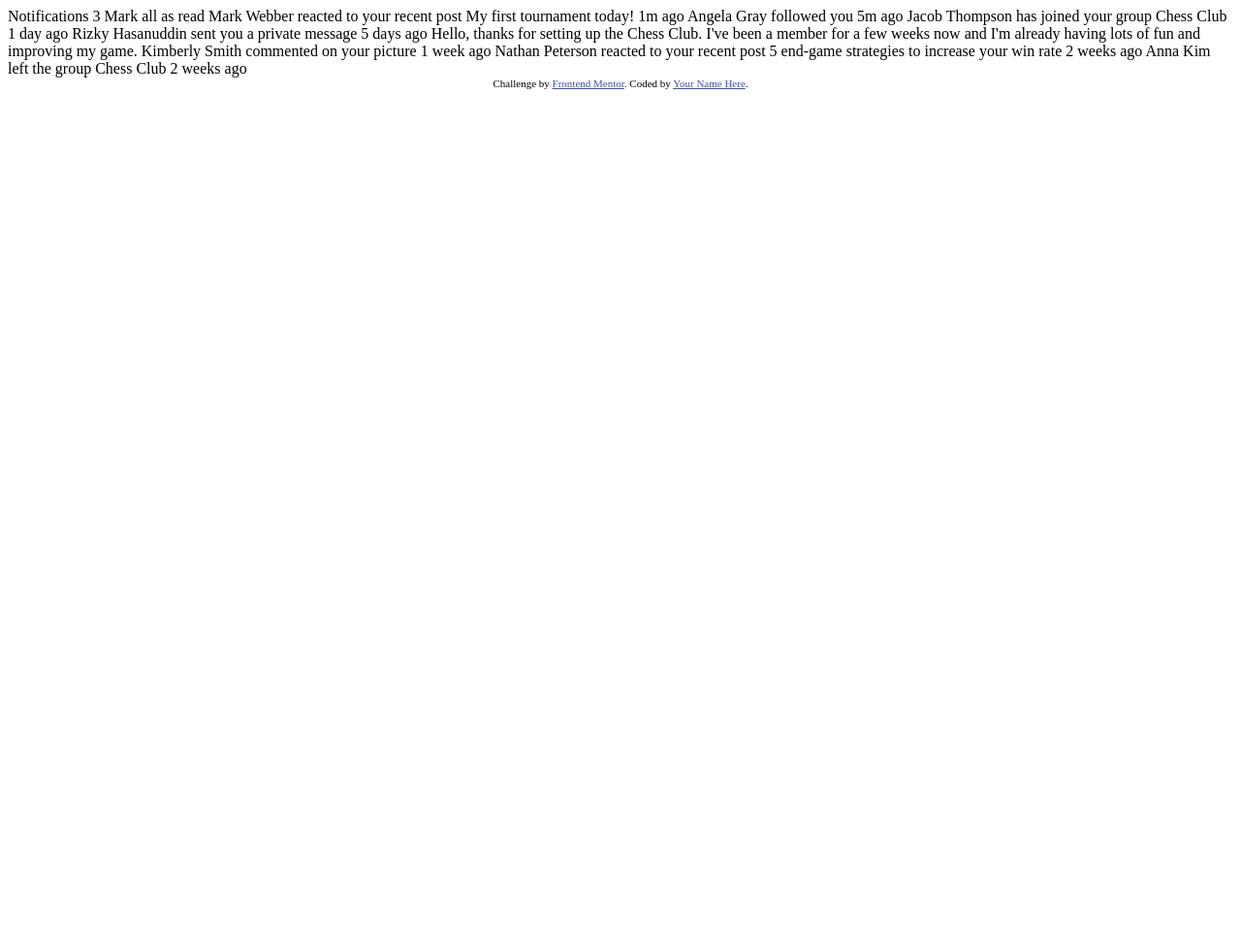
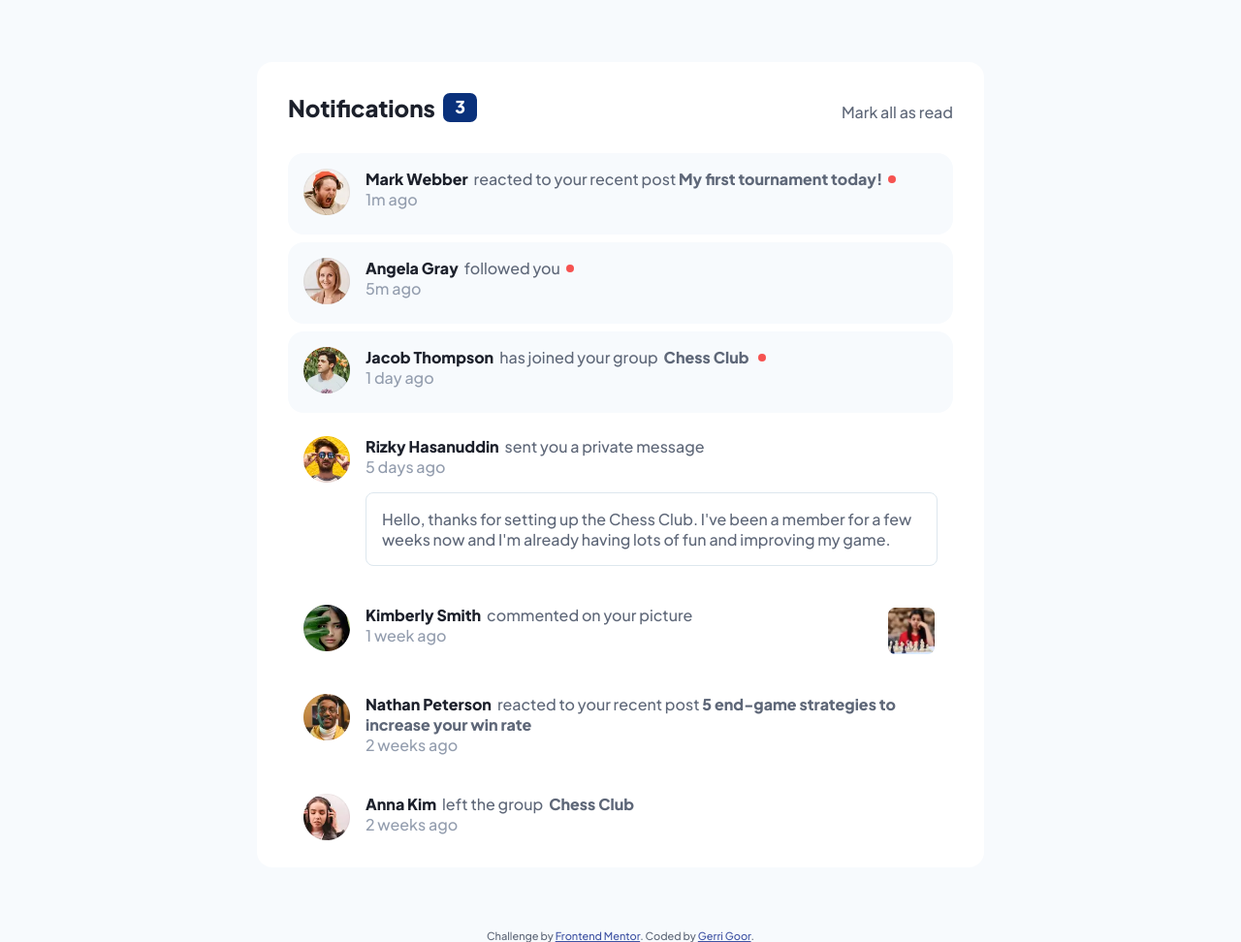
Before and after one commit to Gerre95/frontend_mentor_Notifications_page, a plain HTML site: page index.html in a window 1280 px wide. Shown: the whole page at 97% size. Before the commit the page ends 800 px from the top, so only its background shows below. Drawn offline with Linux system fonts and the light colour scheme.

Commit message:
Create notifications page

```diff
--- a/index.html
+++ b/index.html
@@ -1,51 +1,156 @@
 <!DOCTYPE html>
 <html lang="en">
   <head>
-  <meta charset="UTF-8">
-  <meta name="viewport" content="width=device-width, initial-scale=1.0"> <!-- displays site properly based on user's device -->
+    <meta charset="UTF-8" />
+    <meta name="viewport" content="width=device-width, initial-scale=1.0" />
+    <!-- displays site properly based on user's device -->
 
-  <link rel="icon" type="image/png" sizes="32x32" href="./images/favicon-32x32.png">
+    <link
+      rel="icon"
+      type="image/png"
+      sizes="32x32"
+      href="./images/favicon-32x32.png"
+    />
 
     <title>Frontend Mentor | Notifications page</title>
 
+    <link rel="stylesheet" href="style.css" />
+
     <!-- Feel free to remove these styles or customise in your own stylesheet 👍 -->
     <style>
-    .attribution { font-size: 11px; text-align: center; }
-    .attribution a { color: hsl(228, 45%, 44%); }
+      .attribution {
+        font-size: 11px;
+        text-align: center;
+      }
+      .attribution a {
+        color: hsl(228, 45%, 44%);
+      }
     </style>
   </head>
   <body>
+    <main>
+      <div class="header">
+        <h1>Notifications</h1>
+        <span class="count">3</span>
+        <div id="mark-all-as-read" class="action">Mark all as read</div>
+      </div>
+      <div class="notification unread">
+        <div class="picture">
+          <img
+            src="./assets/images/avatar-mark-webber.webp"
+            alt="profile-mark-webber"
+          />
+        </div>
+        <div class="content">
+          <span class="name">Mark Webber</span> reacted to your recent post
+          <span class="post">My first tournament today!</span>
+          <span class="unread-indicator">&nbsp;</span>
+          <div class="time-ago">1m ago</div>
+        </div>
+      </div>
+      <div class="notification unread">
+        <div class="picture">
+          <img
+          src="./assets/images/avatar-angela-gray.webp"
+          alt="profile-angela-gray"
+          />
+        </div>
+        <div class="content">
+          <span class="name">Angela Gray</span> followed you
+          <span class="unread-indicator">&nbsp;</span>
+          <div class="time-ago">5m ago</div>
+        </div>
+      </div>
+      <div class="notification unread">
+        <div class="picture">
+          <img
+          src="./assets/images/avatar-jacob-thompson.webp"
+          alt="profile-jacob-thompson"
+          />
+        </div>
+        <div class="content">
+          <span class="name">Jacob Thompson</span> has joined your group
+          <span class="group-name">Chess Club</span>
+          <span class="unread-indicator">&nbsp;</span>
+          <div class="time-ago">1 day ago</div>
+        </div>
+      </div>
+      <div class="notification">
+        <div class="picture">
+          <img
+          src="./assets/images/avatar-rizky-hasanuddin.webp"
+          alt="profile-rizky-hasanuddin"
+          />
+        </div>
+        <div class="content">
+          <span class="name">Rizky Hasanuddin</span> sent you a private message
+          <span class="unread-indicator">&nbsp;</span>
+          <div class="time-ago">5 days ago</div>
+          <div class="message">
+            Hello, thanks for setting up the Chess Club. I've been a member for
+            a few weeks now and I'm already having lots of fun and improving my
+            game.
+          </div>
+        </div>
+      </div>
+      <div class="notification">
+        <div class="picture">
+          <img
+          src="./assets/images/avatar-kimberly-smith.webp"
+          alt="profile-kimberly-smith"
+          />
+        </div>
+        <div class="content with-picture">
+          <span class="name">Kimberly Smith</span> commented on your picture
+          <span class="unread-indicator">&nbsp;</span>
+          <div class="time-ago">1 week ago</div>
+          <img src="./assets/images/image-chess.webp" alt="chess">
+        </div>
+      </div>
+      <div class="notification">
+        <div class="picture">
+          <img
+          src="./assets/images/avatar-nathan-peterson.webp"
+          alt="profile-nathan-peterson"
+          />
+        </div>
+        <div class="content">
+          <span class="name">Nathan Peterson</span> reacted to your recent post
+          <span class="post"
+          >5 end-game strategies to increase your win rate</span
+          >
+          <span class="unread-indicator">&nbsp;</span>
+          <div class="time-ago">2 weeks ago</div>
+        </div>
+      </div>
+      <div class="notification">
+        <div class="picture">
+          <img
+          src="./assets/images/avatar-anna-kim.webp"
+          alt="profile-anna-kim"
+          />
+        </div>
+        <div class="content">
+          <span class="name">Anna Kim</span> left the group
+          <span class="group-name">Chess Club</span>
+          <span class="unread-indicator">&nbsp;</span>
+          <div class="time-ago">2 weeks ago</div>
+        </div>
+      </div>
+    </main>
 
-  Notifications 3
+    <footer>
+      <div class="attribution">
+        Challenge by
+        <a href="https://www.frontendmentor.io?ref=challenge" target="_blank"
+          >Frontend Mentor</a
+        >. Coded by
+        <a href="https://www.linkedin.com/in/gerri-goor-61169a175/"
+          >Gerri Goor</a
+        >.
+      </div>
+    </footer>
 
-  Mark all as read
-
-  Mark Webber reacted to your recent post My first tournament today!
-  1m ago
-
-  Angela Gray followed you
-  5m ago
-
-  Jacob Thompson has joined your group Chess Club
-  1 day ago
-
-  Rizky Hasanuddin sent you a private message
-  5 days ago
-  Hello, thanks for setting up the Chess Club. I've been a member for a few weeks now and
-  I'm already having lots of fun and improving my game.
-
-  Kimberly Smith commented on your picture
-  1 week ago
-
-  Nathan Peterson reacted to your recent post 5 end-game strategies to increase your win rate
-  2 weeks ago
-
-  Anna Kim left the group Chess Club
-  2 weeks ago
-
-  <div class="attribution">
-    Challenge by <a href="https://www.frontendmentor.io?ref=challenge" target="_blank">Frontend Mentor</a>.
-    Coded by <a href="#">Your Name Here</a>.
-  </div>
+    <script src="./script.js"></script>
   </body>
 </html>
--- /dev/null
+++ b/script.js
@@ -0,0 +1,6 @@
+document.getElementById('mark-all-as-read').addEventListener('click', () => {
+    const unreadNotifications = [...document.getElementsByClassName('notification unread')];
+    for (let i = 0; i < unreadNotifications.length; i++) {
+        unreadNotifications[i].classList.remove('unread');
+    }
+})
--- /dev/null
+++ b/style.css
@@ -0,0 +1,180 @@
+@font-face {
+    font-family: plus-jakarta-sans;
+    src: url(./assets/fonts/static/PlusJakartaSans-Medium.ttf);
+    font-weight: 500;
+}
+
+@font-face {
+    font-family: plus-jakarta-sans;
+    src: url(./assets/fonts/static/PlusJakartaSans-ExtraBold.ttf);
+    font-weight: 800;
+}
+
+*, *::before, *::after {
+    margin: 0;
+    padding: 0;
+    box-sizing: border-box;
+}
+
+html {
+    font-family: plus-jakarta-sans;
+    font-weight: 500;
+    color: hsl(219, 12%, 42%);
+    font-size: 16px;
+}
+
+body {
+    background: hsl(210, 60%, 98%);
+}
+
+main {
+    background: hsl(0, 0%, 100%);
+    width: 100%;
+    max-width: 750px;
+    margin: 4rem auto;
+    padding: 2rem;
+    padding-bottom: 0;
+    border-radius: 1rem;
+    overflow-y: auto;
+}
+
+.header {
+    display: grid;
+    grid-template-columns: auto auto 1fr;
+    gap: .5rem;
+    margin-bottom: 2rem;
+    align-content: end;
+}
+
+header > * {
+    vertical-align: bottom;
+}
+
+h1 {
+    font-size: 1.5rem;
+    font-weight: 800;
+    color: hsl(224, 21%, 14%);
+}
+
+.header .count {
+    color: hsl(0, 0%, 100%);
+    font-weight: 800;
+    background: hsl(219, 85%, 26%);
+    font-size: 1.1rem;
+    padding: .15em .7em;
+    border-radius: .4em;
+}
+
+.header .action {
+    justify-self: end;
+    align-self: end;
+}
+
+.notification {
+    display: flex;
+    gap: 1rem;
+    padding: 1rem;
+    border-radius: 1rem;
+    margin-bottom: .5rem;
+}
+
+.notification .picture img {
+    width: 3rem;
+}
+
+.notification .content {
+    flex: 1;
+}
+
+.notification .content .unread-indicator {
+    display: none;
+}
+
+.notification.unread .content .unread-indicator {
+    display: inline-block;
+    margin: auto .2rem;
+    width: .5rem;
+    line-height: .5rem;
+    border-radius: 50%;
+    background: hsl(1, 90%, 64%);
+}
+
+.notification .content.with-picture {
+    position: relative;
+    padding-right: 3.5rem;
+}
+
+.notification .content.with-picture img{
+    position: absolute;
+    top: 0;
+    right: 0;
+    width: 3rem;
+    padding: .1em;
+    border: 1px solid transparent;
+    box-sizing: content-box;
+}
+
+.notification .content.with-picture img:hover {
+    cursor: pointer;
+    border: 1px solid hsl(211, 68%, 94%);
+    border-radius: .5rem;
+}
+
+.notification.unread {
+    background-color: hsl(210, 60%, 98%);
+}
+
+.name {
+    font-weight: 800;
+    color: hsl(224, 21%, 14%);
+    margin-right: .2em;
+}
+
+.group-name {
+    font-weight: 800;
+    color: hsl(219, 12%, 42%);
+    margin: 0 .2em;
+}
+
+.time-ago {
+    color:  hsl(219, 14%, 63%);
+}
+
+.message {
+    padding: 1rem;
+    border: 1px solid hsl(205, 33%, 90%);
+    margin-top: 1rem;
+    border-radius: .5rem;
+}
+
+.message:hover {
+    cursor: pointer;
+    background: hsl(211, 68%, 94%);
+}
+
+.post {
+    font-weight: 800;
+    color: hsl(219, 12%, 42%);
+}
+
+.name:hover,
+.post:hover,
+.group-name:hover,
+.action:hover {
+    cursor: pointer;
+    color: hsl(219, 85%, 26%);
+}
+
+@media screen and (max-width: 750px) {
+    html {
+        font-size: 14px;
+    }
+
+    main {
+        margin-top: 0;
+        /* margin-bottom: 0; */
+        border-radius: 0;
+        padding-left: 1rem;
+        padding-right: 1rem;
+    }
+}
```
Lines whose indentation alone changed are shown as unchanged.
